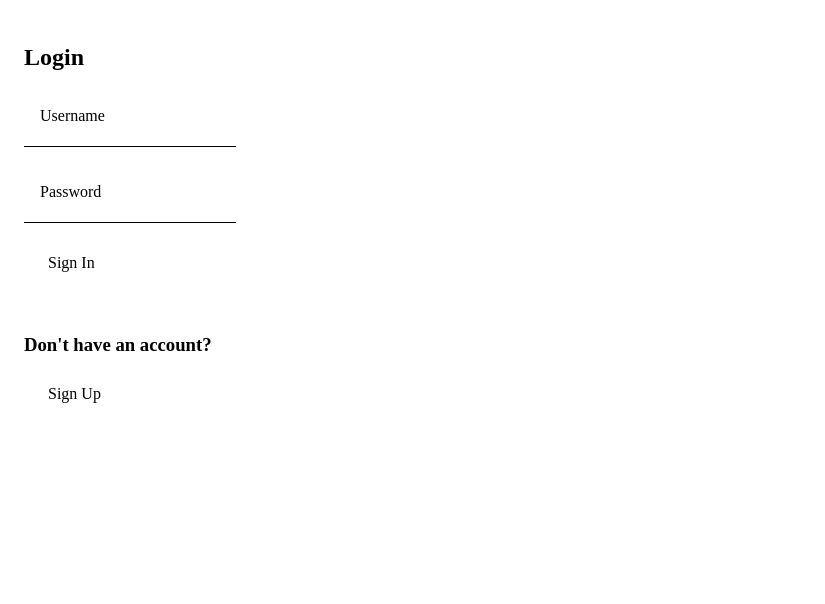
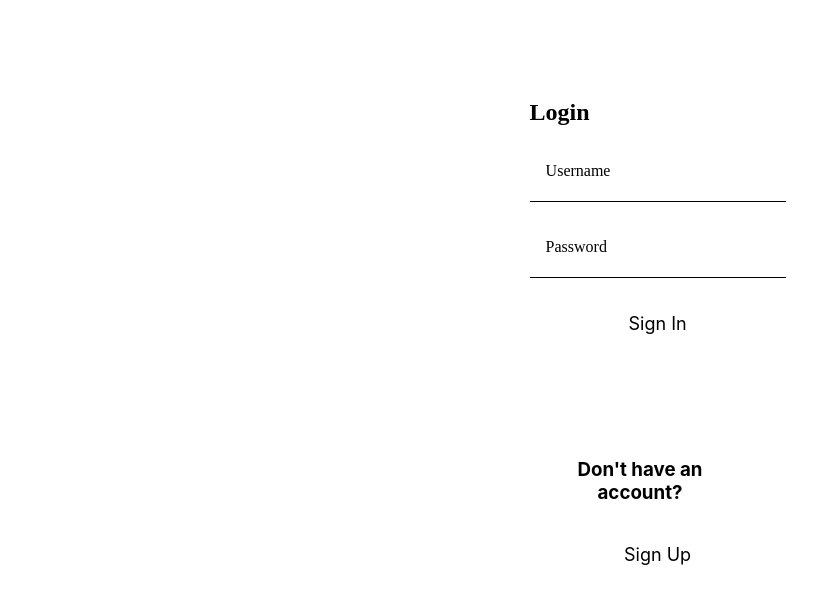
Before and after one commit to dvd2001/webtech2, an Angular app: page /login in a window 1280 px wide. Shown: the top 604 px of the page, without its empty margins (0-825 px from the left). Built offline with nearby package versions, Linux system fonts and the light colour scheme.

Commit message:
creating the base css for the files

```diff
--- a/src/app/components/dashboard-component/dashboard.component.css
+++ b/src/app/components/dashboard-component/dashboard.component.css
@@ -0,0 +1,44 @@
+.logout {
+    color: #0074c2;
+    background-color: #ffffff;
+    font-size: 18px;
+    width: 10%;
+    margin-left: 60%;
+}
+
+
+
+
+.menucard {
+    width: 90%;
+    margin-right: 5%;
+    margin-left: 5%;
+}
+
+.card {
+    background-color: #b8e3ff;
+    width: 30%;
+    margin: 0 auto;
+    margin-top: 5%;
+}
+
+
+
+.menubtn {
+    margin: 10px;
+    width: 12%;
+    font-size: 18px;
+}
+
+button {
+    font-family: -apple-system, BlinkMacSystemFont, 'Segoe UI', Roboto, Oxygen, Ubuntu, Cantarell, 'Open Sans', 'Helvetica Neue', sans-serif;
+    background-color: #0074c2;
+    color: rgb(255, 255, 255);
+    font-size: 18px;
+}
+
+.title {
+    font-family: -apple-system, BlinkMacSystemFont, 'Segoe UI', Roboto, Oxygen, Ubuntu, Cantarell, 'Open Sans', 'Helvetica Neue', sans-serif;
+    color: rgb(0, 0, 0);
+    margin: 0 auto;
+}
--- a/src/app/components/login-component/login.component.css
+++ b/src/app/components/login-component/login.component.css
@@ -0,0 +1,46 @@
+.card {
+    width: 20%;
+    margin: 0 auto;
+    margin-top: 5%;
+}
+
+mat-form-field {
+    width: 20vw;
+}
+
+.submit {
+    width: 20vw;
+    font-size: 18px;
+    background-color: rgb(0, 116, 194);
+    color: rgb(255, 255, 255);
+}
+
+.reg {
+    width: 20vw;
+    margin-top: 10px;
+    background-color: rgb(73, 73, 73);
+    color: rgb(255, 255, 255);
+    font-size: 18px;
+}
+
+button {
+    font-family: -apple-system, BlinkMacSystemFont, 'Segoe UI', Roboto, Oxygen, Ubuntu, Cantarell, 'Open Sans', 'Helvetica Neue', sans-serif;
+}
+
+.title {
+    font-family: -apple-system, BlinkMacSystemFont, 'Segoe UI', Roboto, Oxygen, Ubuntu, Cantarell, 'Open Sans', 'Helvetica Neue', sans-serif;
+    margin: 20px;
+    text-align: center;
+    color: rgb(0, 0, 0);
+}
+
+.logintitle {
+    color: rgb(0, 116, 194);
+    text-align: center;
+}
+
+#wrongDatas {
+    margin-bottom: 5px;
+    color: rgb(255, 74, 74);
+
+}
--- a/src/app/components/product-create-component/product-create.component.css
+++ b/src/app/components/product-create-component/product-create.component.css
@@ -0,0 +1,59 @@
+mat-form-field {
+    width: 20vw;
+}
+
+.submit {
+    width: 20vw;
+}
+
+
+.logout {
+    color: #0074c2;
+    background-color: #ffffff;
+    font-size: 18px;
+    width: 10%;
+    margin-left: 60%;
+}
+
+
+
+.list {
+    width: 100%;
+    margin-left: 40%;
+}
+
+
+
+.menucard {
+    width: 90%;
+    margin-right: 5%;
+    margin-left: 5%;
+}
+
+.card {
+    background-color: #b8e3ff;
+    width: 30%;
+    margin: 0 auto;
+    margin-top: 5%;
+}
+
+
+
+.menubtn {
+    margin: 10px;
+    width: 12%;
+    font-size: 18px;
+}
+
+button {
+    font-family: -apple-system, BlinkMacSystemFont, 'Segoe UI', Roboto, Oxygen, Ubuntu, Cantarell, 'Open Sans', 'Helvetica Neue', sans-serif;
+    background-color: #0074c2;
+    color: rgb(255, 255, 255);
+    font-size: 18px;
+}
+
+.title {
+    font-family: -apple-system, BlinkMacSystemFont, 'Segoe UI', Roboto, Oxygen, Ubuntu, Cantarell, 'Open Sans', 'Helvetica Neue', sans-serif;
+    color: rgb(0, 0, 0);
+    margin: 0 auto;
+}
--- a/src/app/components/product-edit-component/product-edit.component.css
+++ b/src/app/components/product-edit-component/product-edit.component.css
@@ -0,0 +1,61 @@
+mat-form-field {
+    width: 20vw;
+}
+
+
+
+.sidenav {
+    width: 100%;
+    height: 200%;
+}
+
+
+.logout {
+    color: #0074c2;
+    background-color: #ffffff;
+    font-size: 18px;
+    width: 10%;
+    margin-left: 50%;
+}
+
+
+.list {
+    width: 100%;
+    margin-left: 40%;
+}
+
+
+
+.menucard {
+    width: 90%;
+    margin-right: 5%;
+    margin-left: 5%;
+}
+
+.card {
+    background-color: #b8e3ff;
+    width: 30%;
+    margin: 0 auto;
+    margin-top: 5%;
+}
+
+
+
+.menubtn {
+    margin: 10px;
+    width: 12%;
+    font-size: 18px;
+}
+
+button {
+    font-family: -apple-system, BlinkMacSystemFont, 'Segoe UI', Roboto, Oxygen, Ubuntu, Cantarell, 'Open Sans', 'Helvetica Neue', sans-serif;
+    background-color: #0074c2;
+    color: rgb(255, 255, 255);
+    font-size: 18px;
+}
+
+.title {
+    font-family: -apple-system, BlinkMacSystemFont, 'Segoe UI', Roboto, Oxygen, Ubuntu, Cantarell, 'Open Sans', 'Helvetica Neue', sans-serif;
+    color: rgb(0, 0, 0);
+    margin: 0 auto;
+}
--- a/src/app/components/product-list-component/product-list.component.css
+++ b/src/app/components/product-list-component/product-list.component.css
@@ -0,0 +1,68 @@
+.cardlist {
+    background-color: #b8e3ff;
+    margin: 20px;
+    width: 15%;
+}
+
+.sidenav {
+    width: 100%;
+    height: 200%;
+}
+
+
+.logout {
+    color: #0074c2;
+    background-color: #ffffff;
+    font-size: 18px;
+    width: 10%;
+    margin-left: 60%;
+}
+
+mat-sidenav-container {
+    margin-top: 1%;
+    position: absolute;
+    height: 90%;
+    min-height: 90%;
+    width: 20%;
+}
+
+
+.list {
+    width: 100%;
+    margin-left: 40%;
+}
+
+
+
+.menucard {
+    width: 90%;
+    margin-right: 5%;
+    margin-left: 5%;
+}
+
+.card {
+    width: 30%;
+    margin: 0 auto;
+    margin-top: 20%;
+}
+
+
+
+.menubtn {
+    margin: 10px;
+    width: 12%;
+    font-size: 18px;
+}
+
+button {
+    font-family: -apple-system, BlinkMacSystemFont, 'Segoe UI', Roboto, Oxygen, Ubuntu, Cantarell, 'Open Sans', 'Helvetica Neue', sans-serif;
+    background-color: #0074c2;
+    color: rgb(255, 255, 255);
+    font-size: 18px;
+}
+
+.title {
+    font-family: -apple-system, BlinkMacSystemFont, 'Segoe UI', Roboto, Oxygen, Ubuntu, Cantarell, 'Open Sans', 'Helvetica Neue', sans-serif;
+    color: rgb(0, 0, 0);
+    margin: 0 auto;
+}
--- a/src/app/components/registration-component/registration.component.css
+++ b/src/app/components/registration-component/registration.component.css
@@ -0,0 +1,52 @@
+.menucard {
+    width: 90%;
+    margin: 0 auto;
+    margin-top: 1%;
+}
+
+.card {
+    width: 20%;
+    margin: 0 auto;
+    margin-top: 5%;
+}
+
+mat-form-field {
+    width: 20vw;
+}
+
+.submit {
+    width: 20vw;
+    font-size: 18px;
+    background-color: rgb(224, 222, 222);
+}
+
+.menu {
+    width: 10%;
+    background-color: #0074c2;
+    color: rgb(255, 255, 255);
+    font-size: 18px;
+}
+
+button {
+    font-family: -apple-system, BlinkMacSystemFont, 'Segoe UI', Roboto, Oxygen, Ubuntu, Cantarell, 'Open Sans', 'Helvetica Neue', sans-serif;
+}
+
+.title {
+    font-family: -apple-system, BlinkMacSystemFont, 'Segoe UI', Roboto, Oxygen, Ubuntu, Cantarell, 'Open Sans', 'Helvetica Neue', sans-serif;
+    margin: 20px;
+    text-align: center;
+    color: rgb(0, 0, 0);
+}
+
+.logintitle {
+    color: rgb(143, 143, 143);
+    text-align: center;
+}
+
+
+
+#wrongDatas {
+    margin-bottom: 5px;
+    color: rgb(255, 74, 74);
+
+}
```
